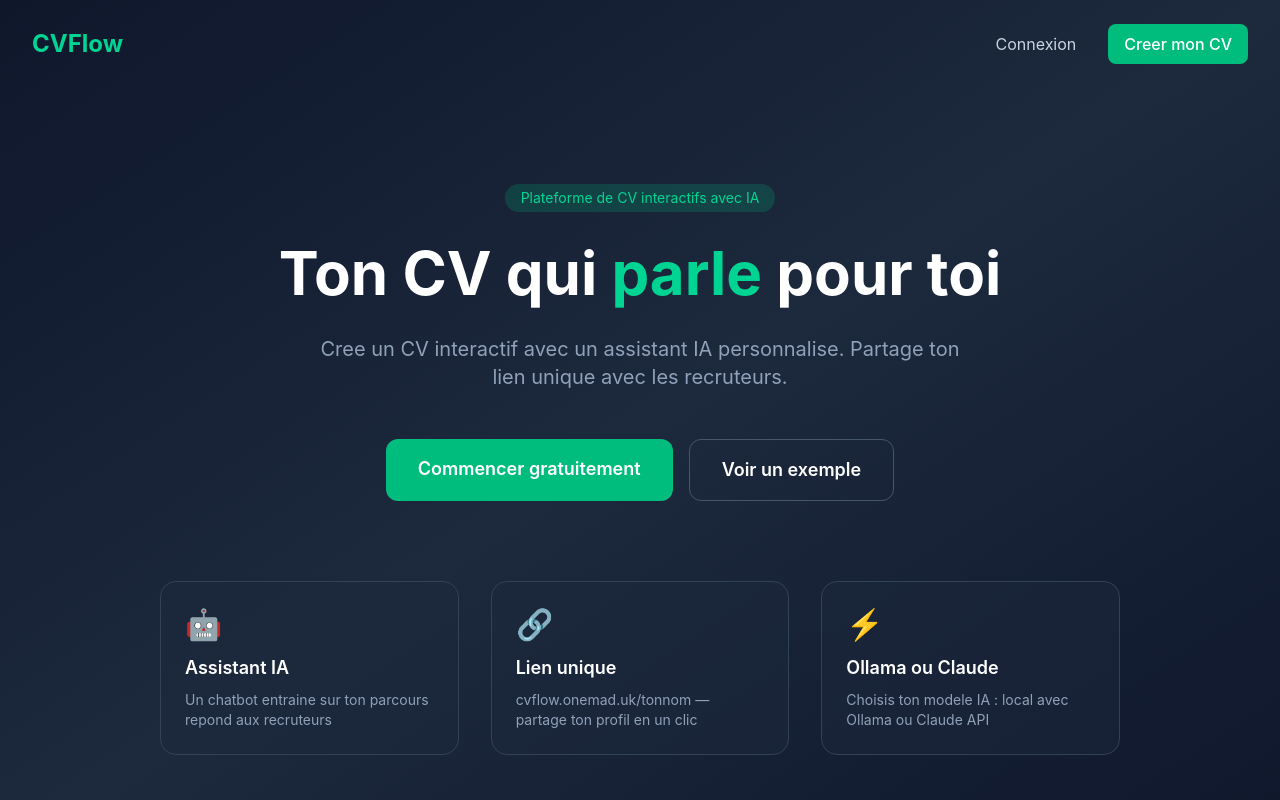
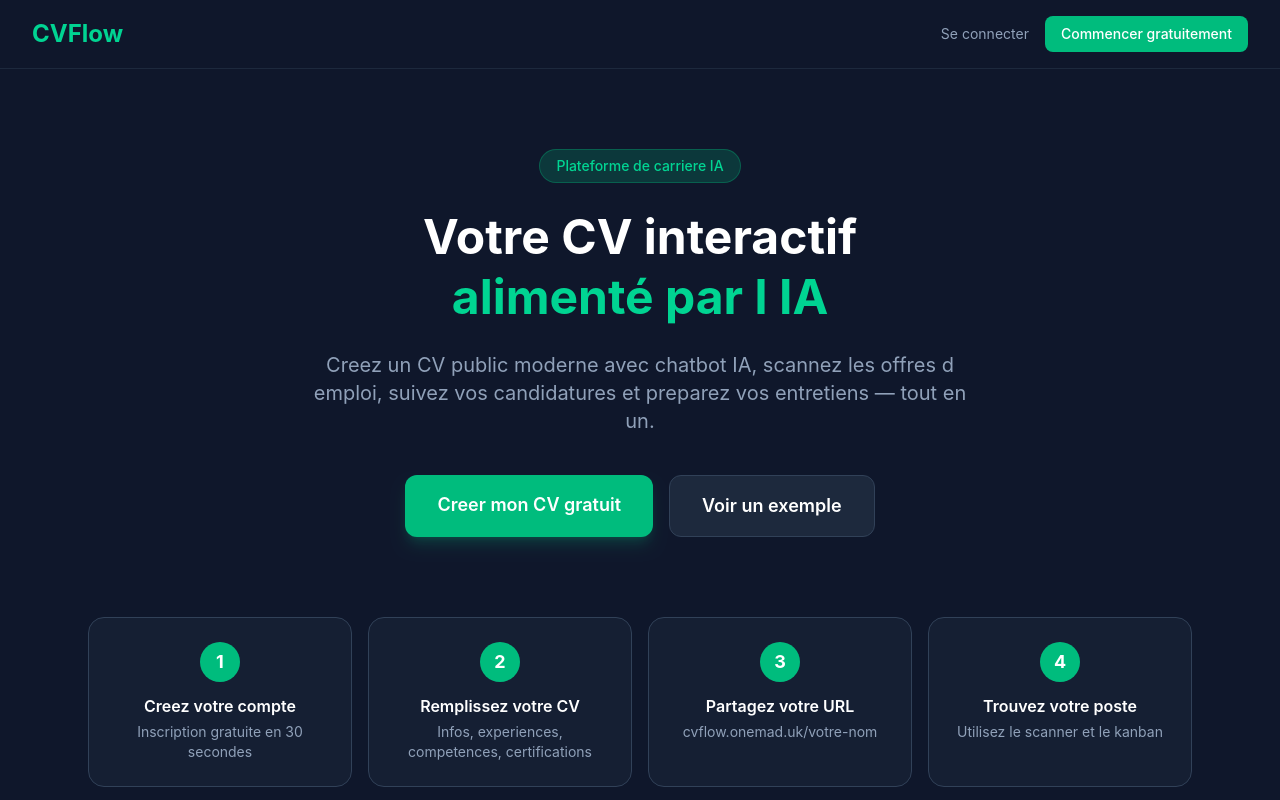
Before and after one commit to RonoaMad1/cvflow, a React (Vite) app: page / in a window 1280 px wide. Shown: the top 800 px of the page. Built offline with nearby package versions, Linux system fonts and the light colour scheme; no server answers.

Commit message:
fix: replace HomePage with LandingPage

```diff
--- a/src/App.tsx
+++ b/src/App.tsx
@@ -1,5 +1,5 @@
 import { BrowserRouter, Routes, Route } from 'react-router-dom'
-import HomePage from './pages/HomePage'
+
 import CVPage from './pages/CVPage'
 import DashboardPage from './pages/DashboardPage'
 import LoginPage from './pages/LoginPage'
@@ -15,7 +15,7 @@
   return (
     <BrowserRouter>
       <Routes>
-        <Route path="/" element={<HomePage />} />
+        <Route path="/" element={<LandingPage />} />
         <Route path="/login" element={<LoginPage />} />
         <Route path="/register" element={<RegisterPage />} />
         <Route path="/dashboard" element={<DashboardPage />} />
```
